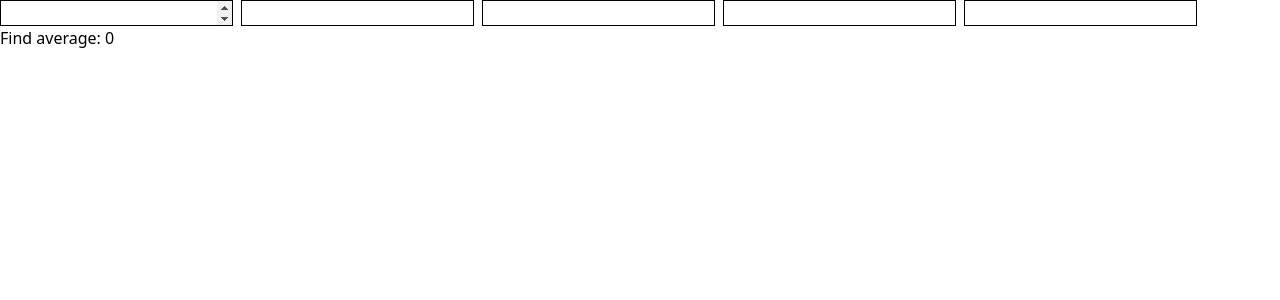
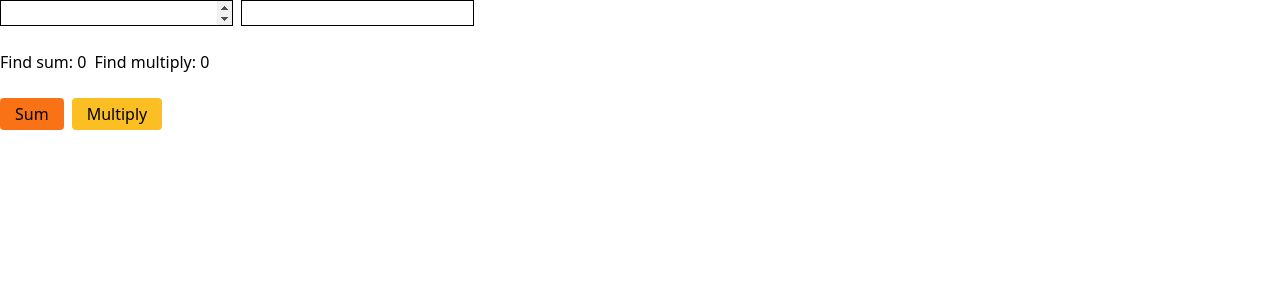
Before and after one commit to nastiko/react-theory, a React (Create React App) app: page / in a window 1280 px wide. Shown: the top 300 px of the page. Built offline with nearby package versions, Linux system fonts and the light colour scheme; the HTML template or start-up script is replaced by a standard one.

Commit message:
practise: processing form data on button click in React - fund sum & multiply

```diff
--- a/src/App.js
+++ b/src/App.js
@@ -3,28 +3,24 @@ import React, {useState} from 'react';
 function App() {
     const [value1, setValue1] = useState('');
     const [value2, setValue2] = useState('');
-    const [value3, setValue3] = useState('');
-    const [value4, setValue4] = useState('');
-    const [value5, setValue5] = useState('');
+
+    const [sum, setSum] = useState(0);
+    const [multiply, setMultiply] = useState(0);
 
     function handleChange1 (event) {
-        return setValue1(+event.target.value); //`+` operator converts the string to a number
+        return setValue1(event.target.value);
     }
 
     function handleChange2 (event) {
-        return setValue2(+event.target.value);
+        return setValue2(event.target.value);
     }
 
-    function handleChange3 (event) {
-        return setValue3(+event.target.value);
+    function handleSum() {
+        return setSum(Number(value1) + Number(value2));
     }
 
-    function handleChange4 (event) {
-        return setValue4(+event.target.value);
-    }
-
-    function handleChange5 (event) {
-        return setValue5(+event.target.value);
+    function handleMultiply() {
+        return setMultiply(Number(value1) * Number(value2));
     }
 
     return (
@@ -32,11 +28,15 @@ function App() {
             <div className="flex gap-2">
                 <input className="border-[1px] border-[#000000]" type="number" onChange={handleChange1}/>
                 <input className="border-[1px] border-[#000000]" type="number" onChange={handleChange2}/>
-                <input className="border-[1px] border-[#000000]" type="number" onChange={handleChange3}/>
-                <input className="border-[1px] border-[#000000]" type="number" onChange={handleChange4}/>
-                <input className="border-[1px] border-[#000000]" type="number" onChange={handleChange5}/>
             </div>
-            <p>Find average: {(value1 + value2 + value3 + value4 + value5) / 5}</p>
+            <div className="flex gap-2 mt-6">
+                <p>Find sum: {sum}</p>
+                <p>Find multiply: {multiply}</p>
+            </div>
+            <div className="flex gap-2 mt-6">
+                <button onClick={handleSum} className="bg-orange-500 rounded px-[15px] py-[4px] ">Sum</button>
+                <button onClick={handleMultiply} className="bg-amber-400 rounded px-[15px] py-[4px] ">Multiply</button>
+            </div>
         </>
     );
 }
```
